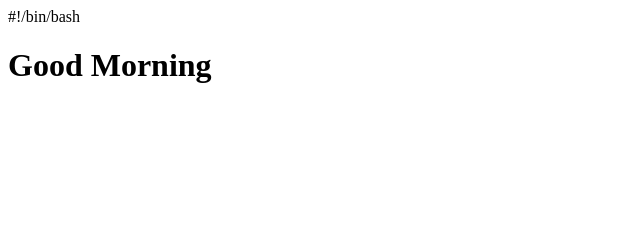
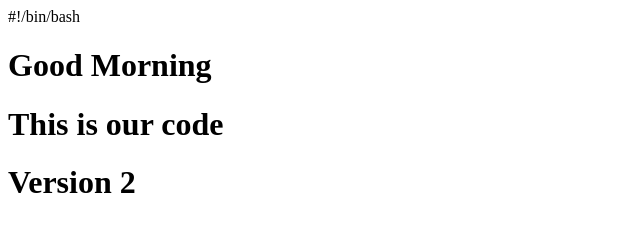
Before and after one commit to SAW-NAAZ/Fly-Project, a plain HTML site: page index.html in a window 1280 px wide. Shown: the whole page, without its empty margins (0-640 px from the left). Drawn offline with Linux system fonts and the light colour scheme.

Commit message:
This is Index V2

```diff
--- a/index.html
+++ b/index.html
@@ -1,2 +1,4 @@
 #!/bin/bash
 <h1> Good Morning </h1>
+<h1> This is our code </h1>
+<h1> Version 2 </h1>
```
Also changed, not shown: 1 other file.
